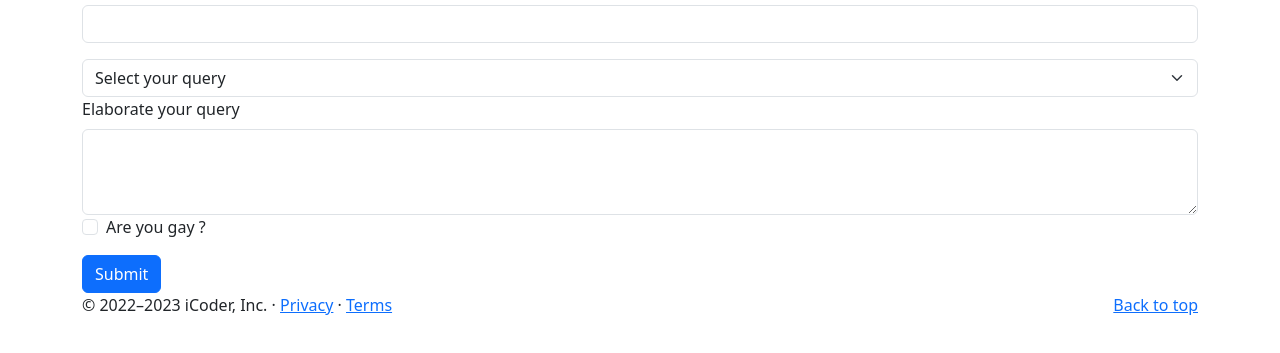
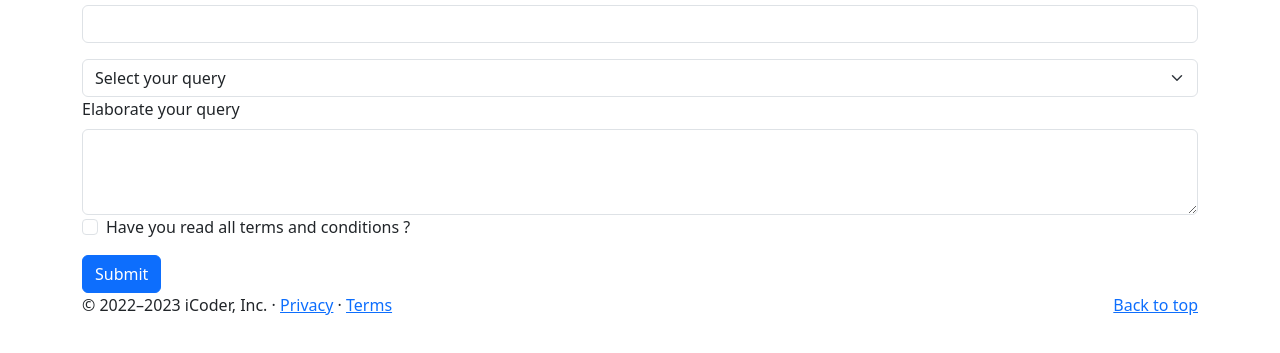
Before and after one commit to nasirbhat762/iCoder-Project, a plain HTML site: page contact.html in a window 1280 px wide. Shown: the part 83-436 px from the top of the page. Drawn offline with nearby package versions, Linux system fonts and the light colour scheme.

Commit message:
update contact.html

```diff
--- a/contact.html
+++ b/contact.html
@@ -73,7 +73,7 @@
             <div class="form-check my-6">
                 <input class="form-check-input" type="checkbox" value="" id="flexCheckDefault">
                 <label class="form-check-label" for="flexCheckDefault">
-                    Are you gay ?
+                    Have you read all terms and conditions ?
                 </label>
             </div>
         </div>
```
